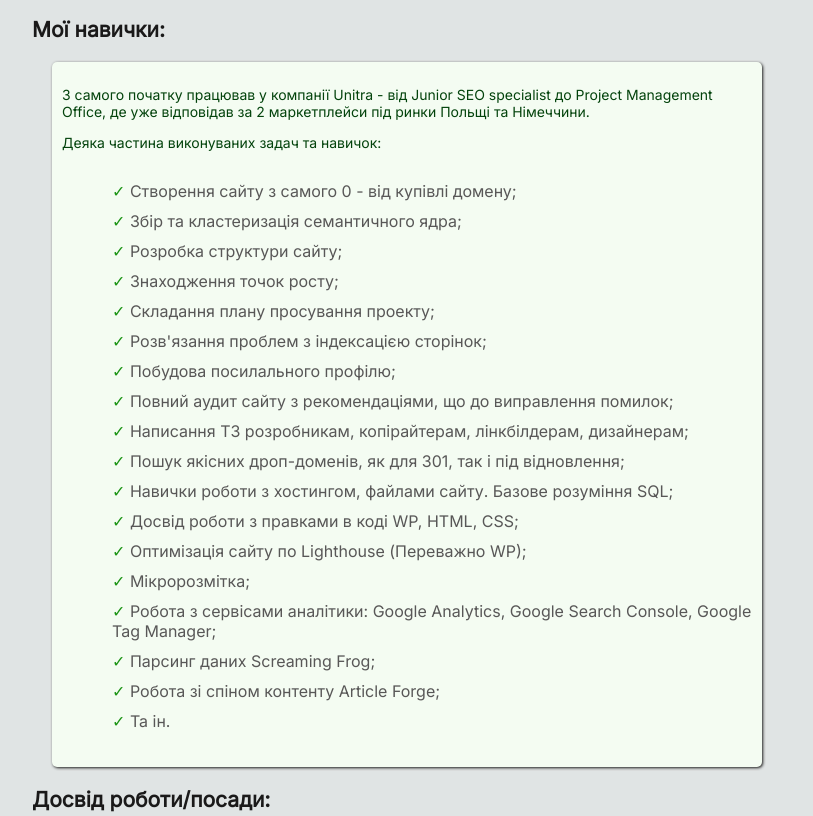
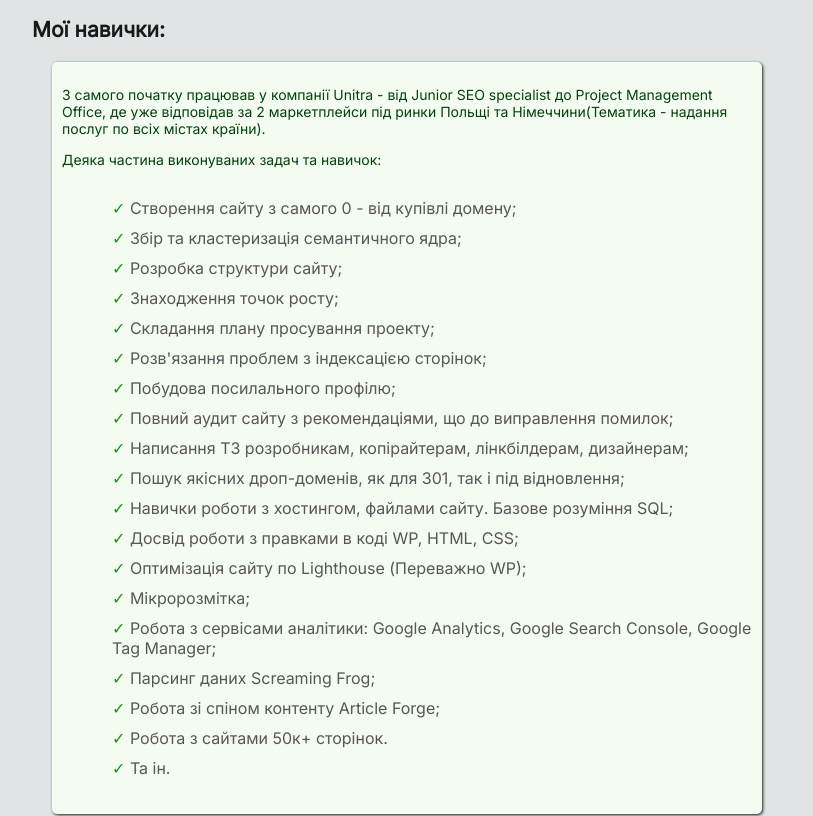
Before and after one commit to PavloTR/CV, a plain HTML site: page index.html in a window 1280 px wide. Shown: the part 202-1018 px from the top of the page, without its empty margins (233-1046 px from the left). Drawn offline with Linux system fonts and the light colour scheme.

Commit message:
Add files via upload

```diff
--- a/index.html
+++ b/index.html
@@ -28,7 +28,7 @@
         <h2>Мої навички:</h2>
 
         <div class="card">
-            <p>З самого початку працював у компанії Unitra - від Junior SEO specialist до Project Management Office, де уже відповідав за 2 маркетплейси під ринки Польщі та Німеччини.</p>
+            <p>З самого початку працював у компанії Unitra - від Junior SEO specialist до Project Management Office, де уже відповідав за 2 маркетплейси під ринки Польщі та Німеччини(Тематика - надання послуг по всіх містах країни).</p>
             <p>Деяка частина виконуваних задач та навичок:</p>
             <div class="row">
                 <ul class="skills">
@@ -49,6 +49,7 @@
                         <li> Робота з сервісами аналітики: Google Analytics, Google Search Console, Google Tag Manager;</li>
                         <li> Парсинг даних Screaming Frog;</li>
                         <li> Робота зі спіном контенту Article Forge;</li>
+                        <li> Робота з сайтами 50к+ сторінок.</li>
                         <li> Та ін.</li>
                 </ul>
 
```
